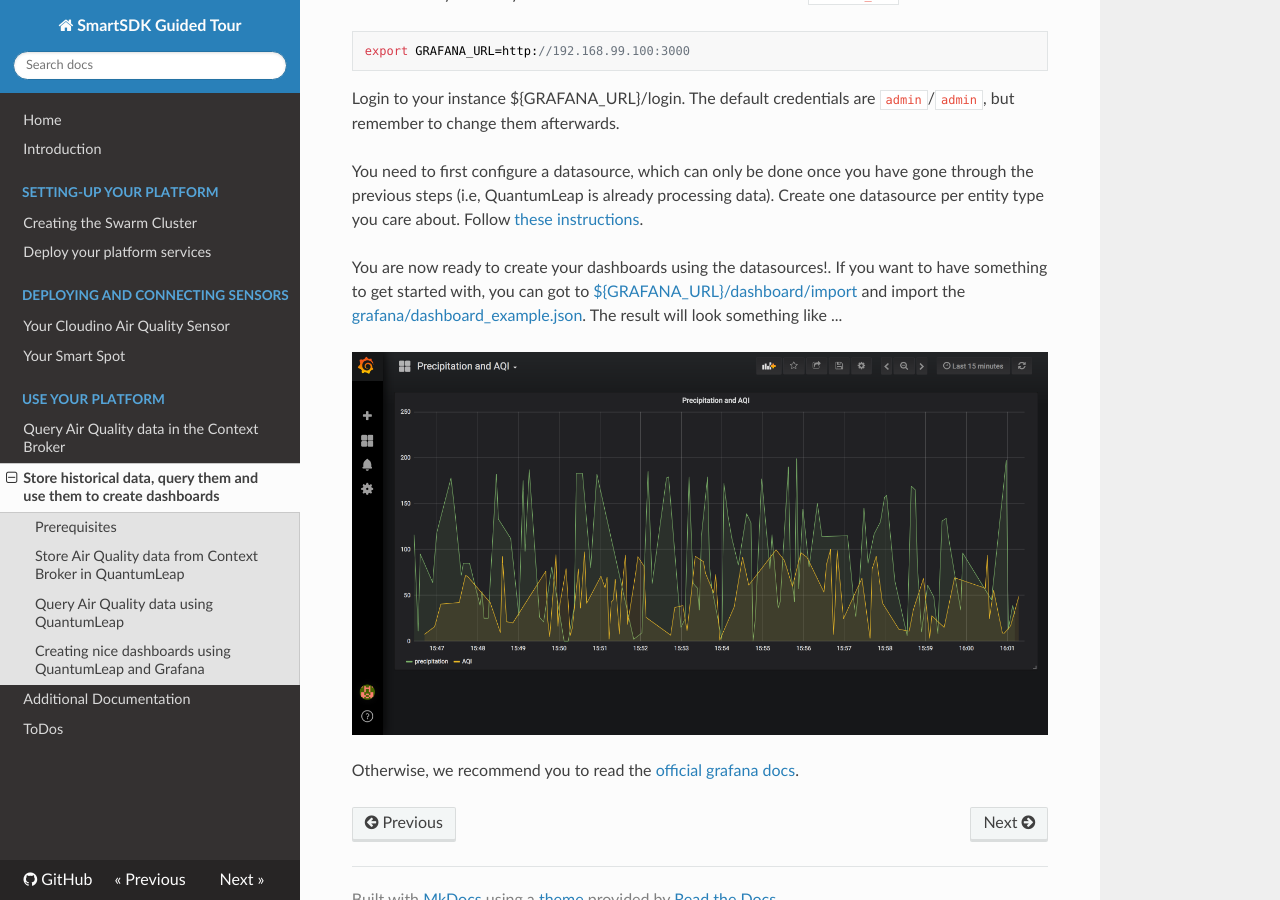
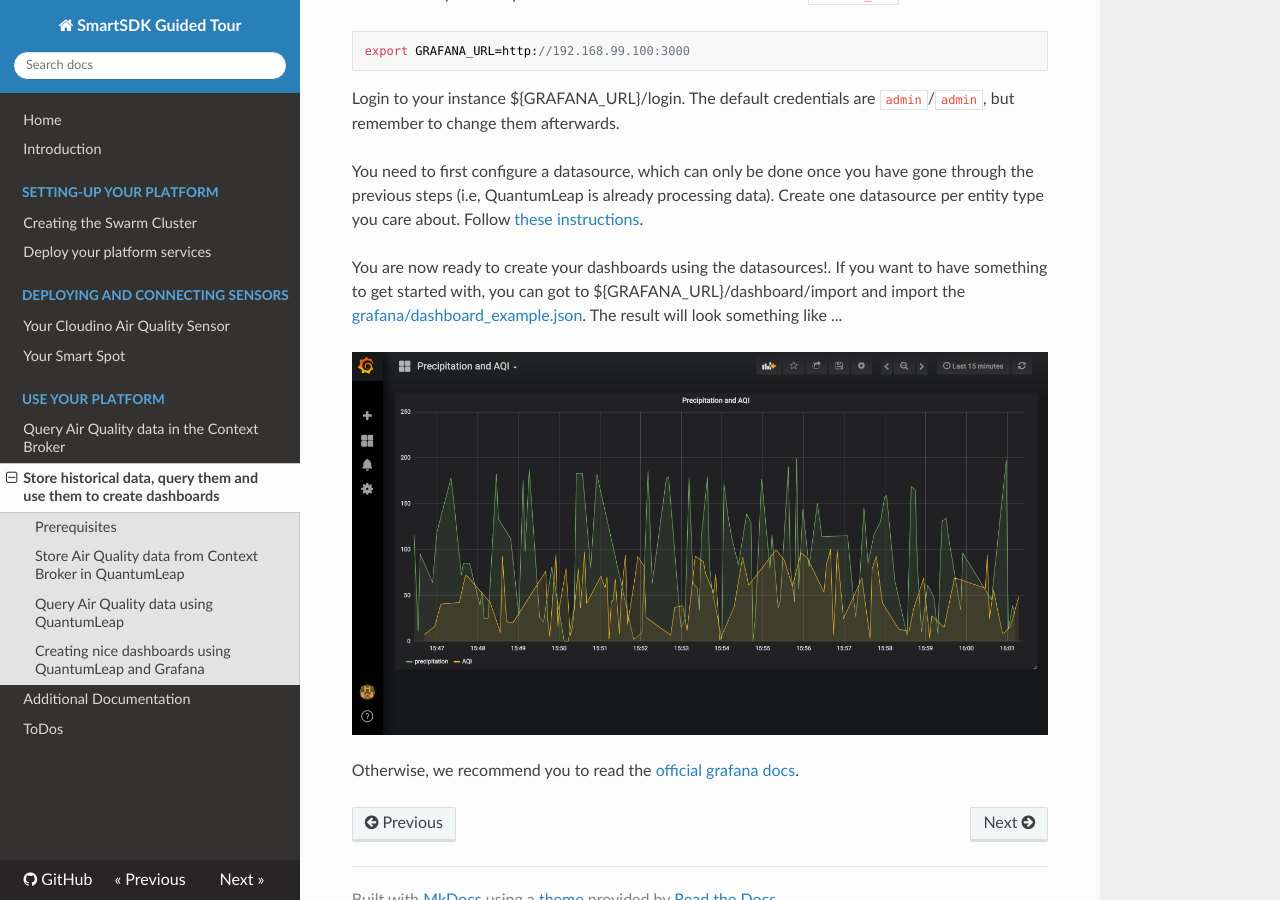
Before and after one commit to smartsdk/guided-tour, an MkDocs documentation site: the page built from docs/services/quantumleap.md, in a window 1280 px wide and 900 px high, scrolled down 1943 px. Built offline with MkDocs 1.6.1, drawn with Linux system fonts in a browser that asks for light colours; nearby versions of some CDN libraries; comment, search, counter and statistics services are not loaded; old or Windows-style settings are respelled for this version of MkDocs; part of the change alters nothing that is shown.

```diff
--- a/docs/services/quantumleap.md
+++ b/docs/services/quantumleap.md
@@ -105,7 +105,7 @@ gone through the previous steps (i.e, QuantumLeap is already processing data).
 Create one datasource per entity type you care about. Follow [these instructions](https://smartsdk.github.io/ngsi-timeseries-api/admin/grafana/).
 
 You are now ready to create your dashboards using the datasources!. If you want
-to have something to get started with, you can got to [${GRAFANA_URL}/dashboard/import](${GRAFANA_URL}/dashboard/import)
+to have something to get started with, you can got to ${GRAFANA_URL}/dashboard/import
 and import the [grafana/dashboard_example.json](https://github.com/smartsdk/guided-tour/blob/master/docs/services/grafana/dashboard_example.json).
 The result will look something like ...
 
```
